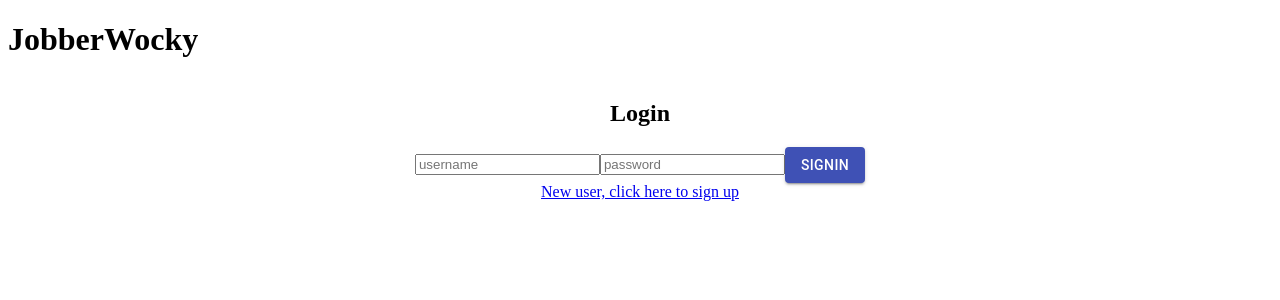
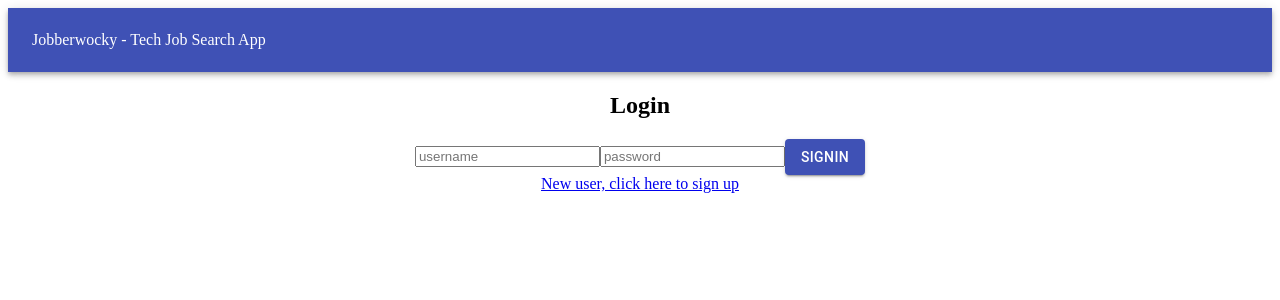
Before and after one commit to techhired/front_end_getTheJob, a React (Create React App) app in the folder main/: page / in a window 1280 px wide. Shown: the top 300 px of the page. Built offline with nearby package versions, Linux system fonts and the light colour scheme.

Commit message:
css changes to jobSearch and App

```diff
--- a/main/package.json
+++ b/main/package.json
@@ -6,6 +6,7 @@
     "@material-ui/core": "^4.1.1",
     "@material-ui/icons": "^4.2.0",
     "cross-fetch": "^3.0.4",
+    "node-sass": "^4.12.0",
     "react": "^16.8.6",
     "react-dom": "^16.8.6",
     "react-redux": "^7.1.0",
--- a/main/src/App.js
+++ b/main/src/App.js
@@ -4,13 +4,14 @@ import AuthRedirect from './component/AuthRedirect/AuthRedirect';
 import Landing from './component/Landing/Landing';
 import JobSearch from '../src/component/JobSearch/JobSearch';
 import JobsSaved from '../src/component/JobsSaved/JobsSaved';
+import NavBar from '../src/component/NavBar/NavBar';
 
 export default class App extends Component {
   render() {
     return (
       <main>
       <BrowserRouter>
-        <h1>JobberWocky</h1>
+        <NavBar/>
         <Route path='*' component={AuthRedirect}/>
         <Route exact path="/" component={Landing}/>
         <Route exact path="/user" component={JobSearch}/>
--- a/main/src/component/JobSearchForm/JobSearchForm.js
+++ b/main/src/component/JobSearchForm/JobSearchForm.js
@@ -1,4 +1,9 @@
 import React, { Component } from 'react';
+import './JobSearchForm.scss';
+import Button from '@material-ui/core/Button';
+import { makeStyles } from '@material-ui/core/styles';
+import TextField from '@material-ui/core/TextField';
+
 
 let initialState = {title: '', location: ''}
 export default class JobSearchForm extends Component {
@@ -39,7 +44,7 @@ export default class JobSearchForm extends Component {
                     onChange={this.handleChange}
                     placeholder='zip code'
                 />
-                <button type='submit'>Search</button>
+                <Button variant='contained' color='primary' type='submit'>Search</Button>
             </form>
         )
     }
--- /dev/null
+++ b/main/src/component/JobSearchForm/JobSearchForm.scss
@@ -0,0 +1,3 @@
+button {
+  background-color: magenta;
+}
--- /dev/null
+++ b/main/src/component/NavBar/NavBar.js
@@ -0,0 +1,18 @@
+import React from 'react'
+import AppBar from '@material-ui/core/AppBar'
+import Toolbar from '@material-ui/core/Toolbar'
+import Typography from '@material-ui/core/Typography'
+const NavBar = () => {
+  return(
+    <div>
+      <AppBar position="static">
+        <Toolbar>
+          <Typography variant="title" color="inherit">
+            Jobberwocky - Tech Job Search App
+          </Typography>
+        </Toolbar>
+      </AppBar>
+    </div>
+  )
+}
+export default NavBar;
```
Also changed, not shown: main/src/component/JobSearch/JobSearch.scss (added), 1 other file (tests, documents, lock files or other folders).
